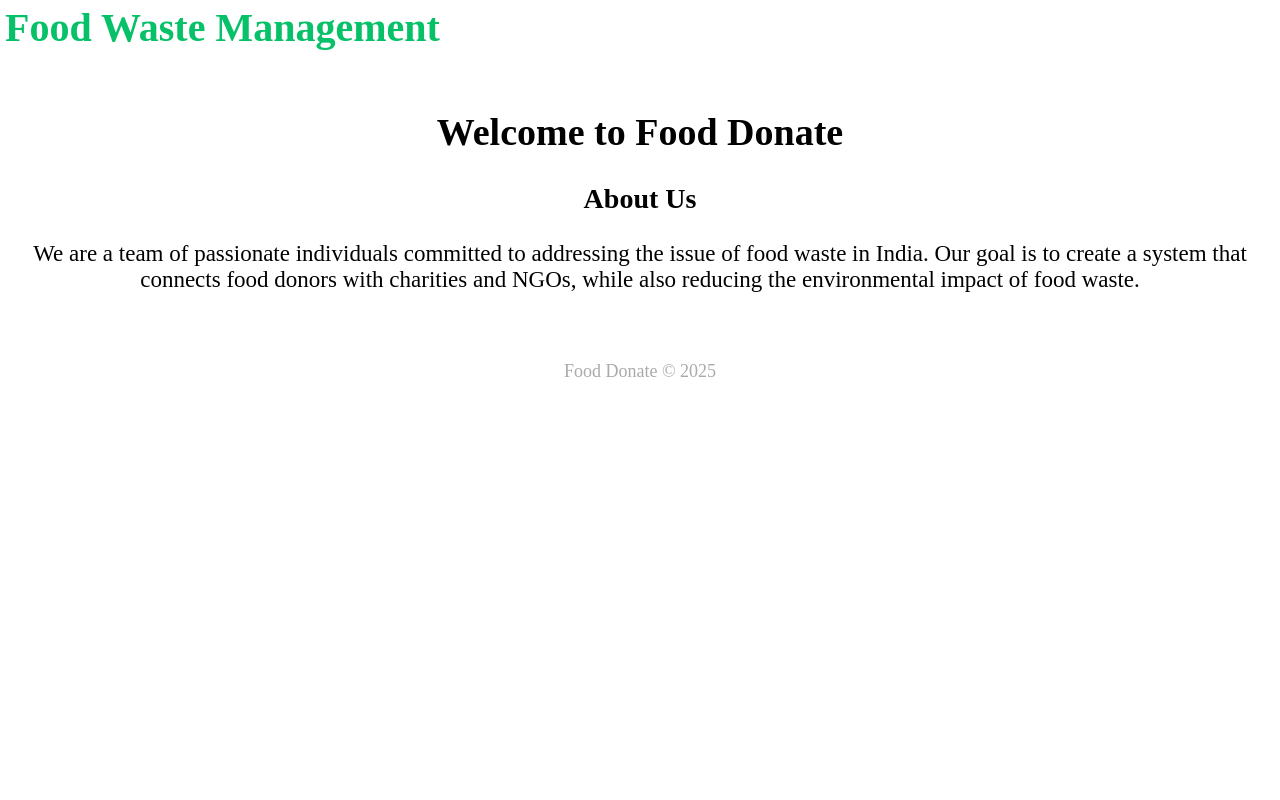
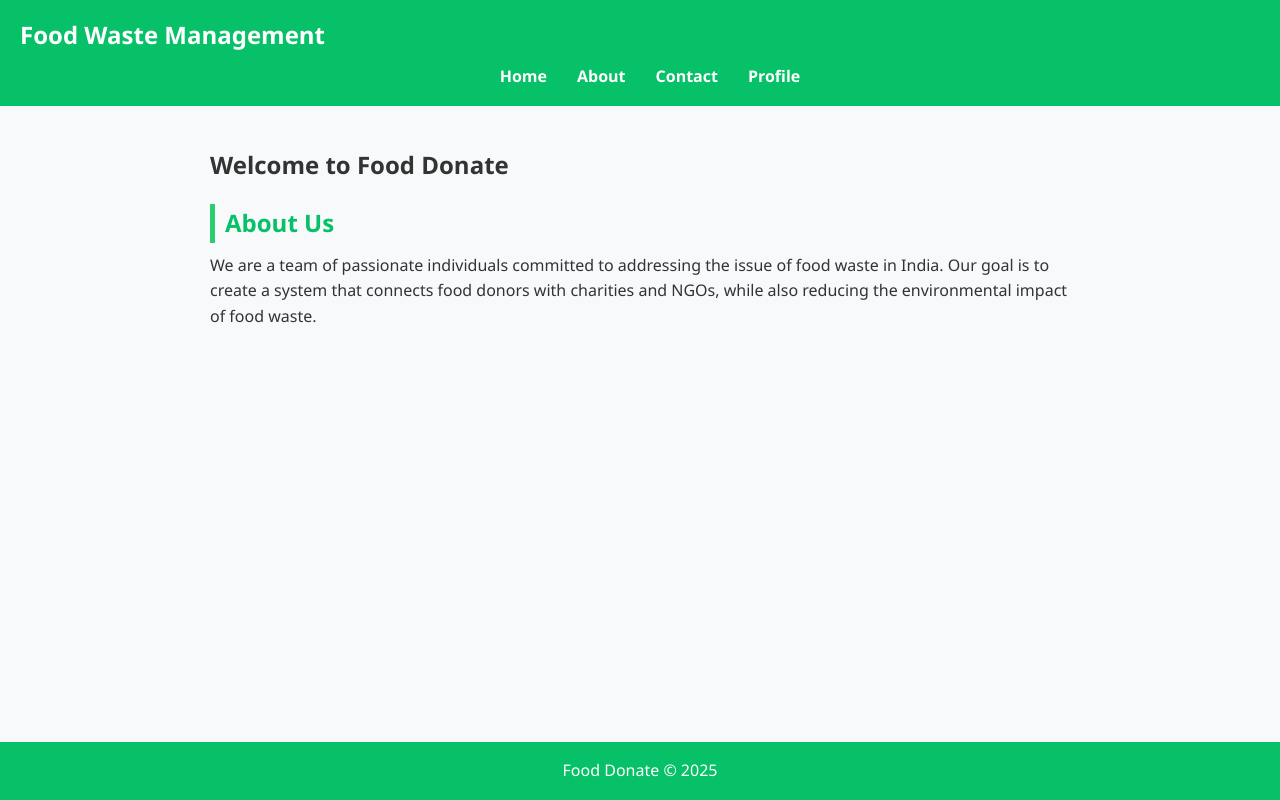
Before and after one commit to polojuarunkumar/food-waste-management, a plain HTML site: page About.html in a window 1280 px wide. Drawn offline with Linux system fonts and the light colour scheme.

Commit message:
Update About.css

```diff
--- a/About.css
+++ b/About.css
@@ -1,77 +1,109 @@
-*{
+
+* {
     margin: 0;
     padding: 0;
+    box-sizing: border-box;
+  }
 
-}
-header{
-    height: 80px;
-    padding: 0px 5px;
-    align-items: center;
+  body {
+    font-family: 'Segoe UI', Tahoma, Geneva, Verdana, sans-serif;
+    line-height: 1.6;
+    background-color: #f7f9fb;
+    color: #333;
+    padding-bottom: 50px;
+  }
+
+  header {
+    background-color: #06c167;
+    color: white;
+    padding: 1rem 0;
+  }
+
+  .logo h1 {
+    margin-left: 20px;
+  }
+
+  .nav ul {
+    list-style: none;
     display: flex;
-    width: auto;
-}
-nav{
+    justify-content: center;
+    margin-top: 10px;
+  }
+
+  .nav ul li {
+    margin: 0 15px;
+  }
+
+  .nav ul li a {
+    color: white;
+    text-decoration: none;
+    font-weight: bold;
+  }
+
+  main {
+    max-width: 900px;
+    margin: 40px auto;
+    padding: 0 20px;
+  }
+
+  /* Section Titles */
+  section h2 {
+    color: #06c167;
+    margin-top: 20px;
+    margin-bottom: 10px;
+    border-left: 5px solid #2ecc71;
+    padding-left: 10px;
+  }
+
+  section p,
+  section ul,
+  section ol {
+    margin-bottom: 15px;
+  }
+
+  /* Lists */
+  ul, ol {
+    padding-left: 20px;
+  }
+
+  ul li::marker {
+    color: #2ecc71;
+  }
+
+  /* Impact numbers */
+  .impact ul {
     display: flex;
-    justify-content: space-evenly;
-}
-.logo{
-    width: 600px;
-    height: auto;
-    margin-right: auto;
-}
-.logo h1{
-    font-size: 40px;
-    color: #06c167;
-}
-.nav button{
-    border-radius: 10px;
-    height: 50px;
-    width: 120px;
+    gap: 30px;
+    flex-wrap: wrap;
+  }
+
+  .impact li {
+    background-color: #ecf0f1;
+    padding: 10px 20px;
+    border-radius: 8px;
+    font-weight: bold;
+    box-shadow: 0 2px 4px rgba(0,0,0,0.1);
+  }
+
+  /* Footer */
+  footer {
+    text-align: center;
     background-color: #06c167;
-    border: none;
-    margin: 0 20px;
-}
-.nav{
-    display: flex;
-    justify-content: space-between;
-    align-content: center;
-}
-.nav li{
-    list-style-type: none;
-    justify-content: space-between;
-}
-.nav a{
-    text-decoration: none;
     color: white;
-}
+    padding: 1rem;
+    position: fixed;
+    width: 100%;
+    bottom: 0;
+  }
 
-/* main */
-main h1{
-    height: 57px;
-    text-align: center;
-    font-size: 38px;
-    margin: 30px 0 16px;
-    color: black;
-}
-main h2{
-    color: black;
-    font-size: 28px;
-    margin: 0 0 16px;
-    height: 42px;
-    text-align: center;
-}
-main p{
-    height: 104px;
-    font-size: 23px;
-    margin: 0px 20px 16px;
-    color: black;
-    text-align: center;
-}
+  /* Animations */
+  .fade-in {
+    opacity: 0;
+    transform: translateY(20px);
+    transition: all 0.6s ease-out;
+  }
 
-footer p{
-    color: #aaaaaa;
-    font-size: 18px;
-    margin: 15px 0 0;
-    height: 19.5px;
-    text-align: center;
-}
+  .fade-in.visible {
+    opacity: 1;
+    transform: translateY(0);
+  }
```
